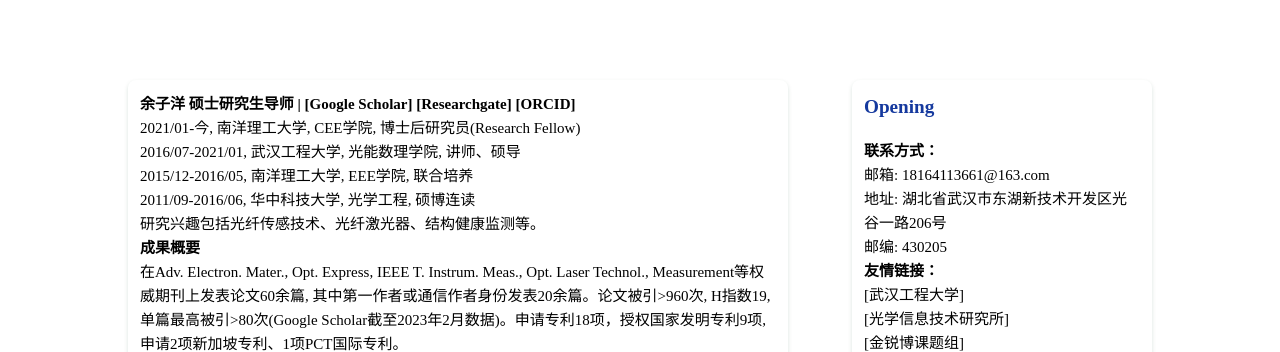
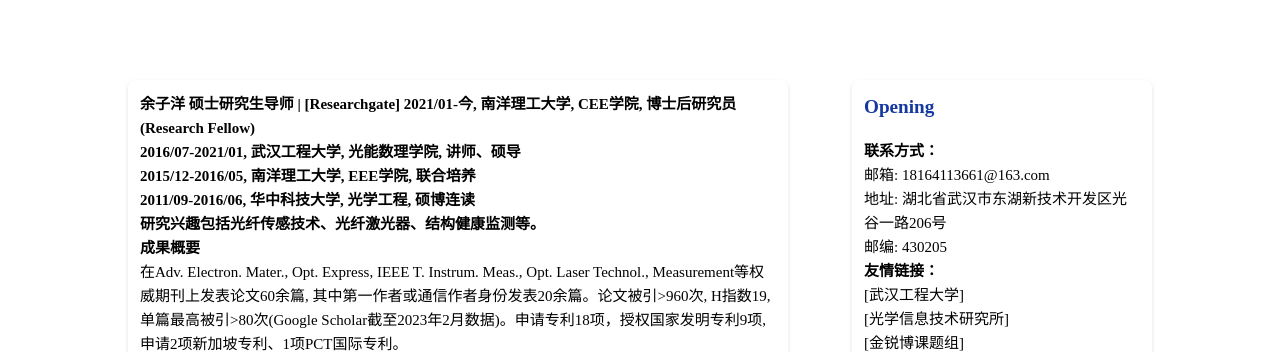
Before and after one commit to tommyu91/tommyu91.github.io, a plain HTML site: page index.html in a window 1280 px wide. Shown: the top 352 px of the page. Drawn offline with nearby package versions, Linux system fonts and the light colour scheme; a script that the page names is missing.

Commit message:
Update index.html

```diff
--- a/index.html
+++ b/index.html
@@ -32,8 +32,7 @@
     <section class="introduction section" id="introduction">
         <div class="inroduction__container bd-grid">
             <div class="introduction__content" id="left_frame">
-                <h2 class="introduction__detail"> 余子洋 硕士研究生导师 | <a href="https://scholar.google.com.sg/citations?user=jWgBiyAAAAAJ&hl=zh-CN">[Google Scholar]</a>
-                    <a href="https://www.researchgate.net/profile/Shun-Wang-2">[Researchgate]</a> <a href="https://orcid.org/my-orcid?orcid=0000-0003-4795-2087">[ORCID]</a></h2>
+                <h2 class="introduction__detail"> 余子洋 硕士研究生导师 |  <a href="https://www.researchgate.net/profile/Ziyang-Yu-2">[Researchgate]</a>
                 2021/01-今, 南洋理工大学, CEE学院, 博士后研究员(Research Fellow)
                 <br /> 2016/07-2021/01, 武汉工程大学, 光能数理学院, 讲师、硕导
                 <br /> 2015/12-2016/05, 南洋理工大学, EEE学院, 联合培养
```
